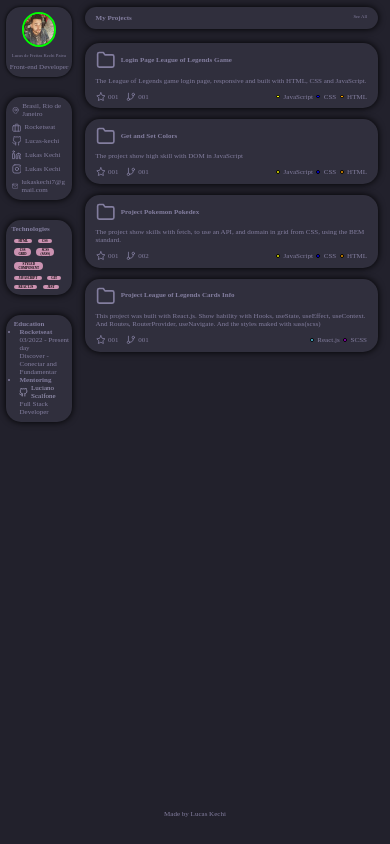
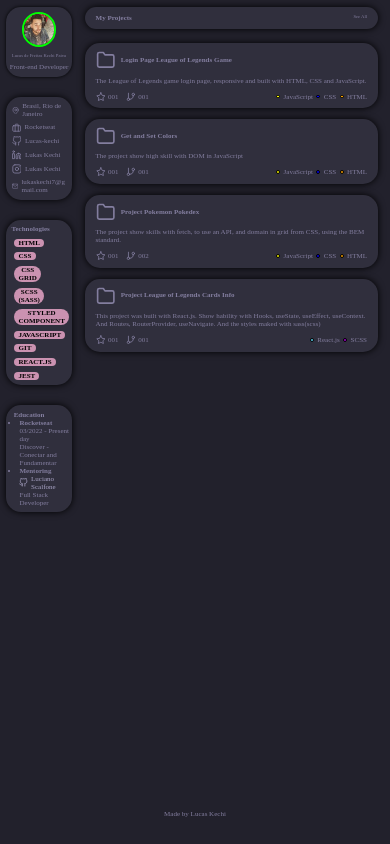
Before and after one commit to Lucas-kechi/lucas-kechi-portfolio.github.io, a plain HTML site: page index.html in a window 390 px wide. Drawn offline with Linux system fonts and the light colour scheme.

Commit message:
Style upgrade

```diff
--- a/portfolio-design.css
+++ b/portfolio-design.css
@@ -305,6 +305,10 @@ footer {
         height: 18%;
     }
 
+    #tecnologias div span {
+        font-size: 1.8vw;
+    }
+
     #educacao {
         height: max-content;
         padding: 7% 0% 7% 10%;
```
